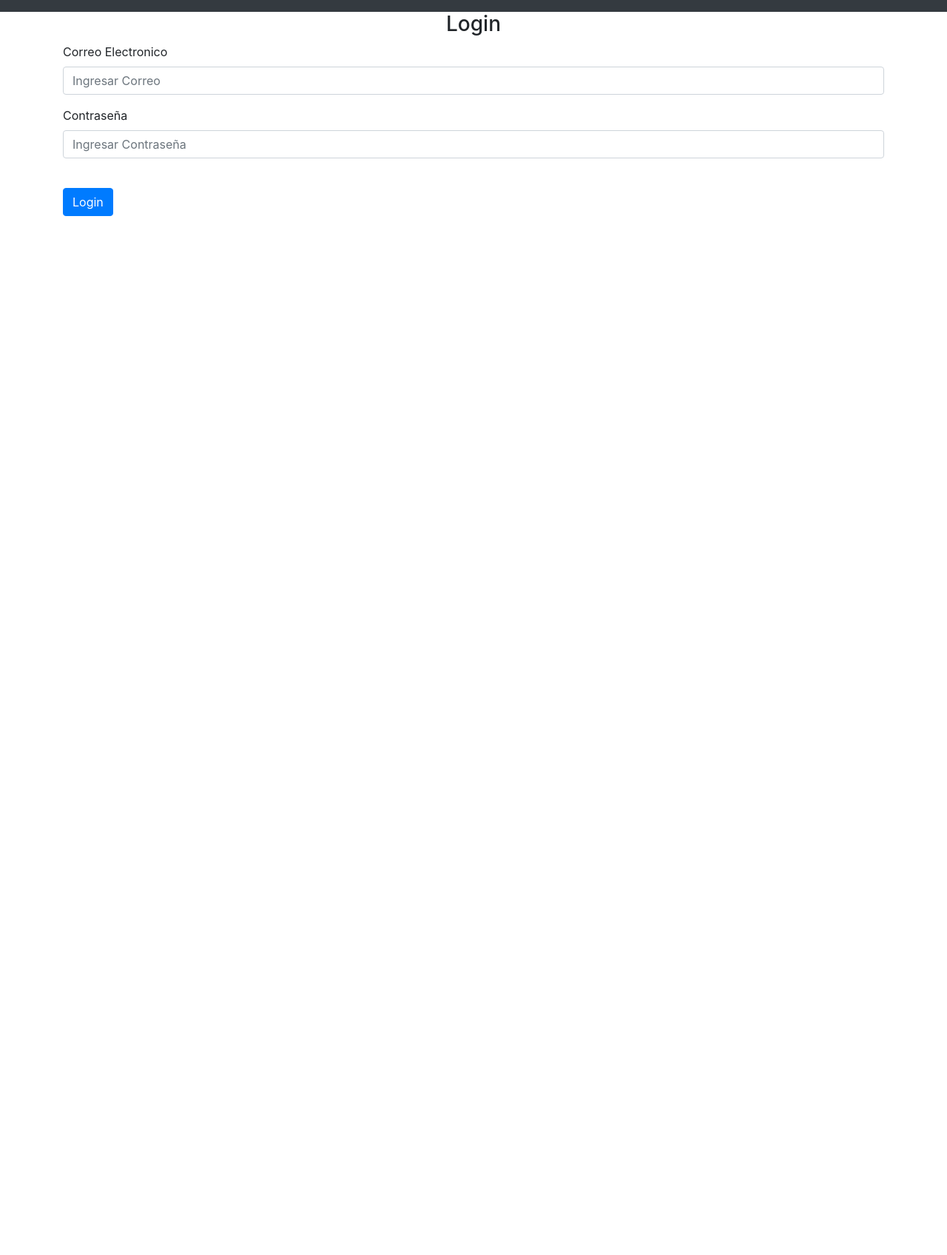
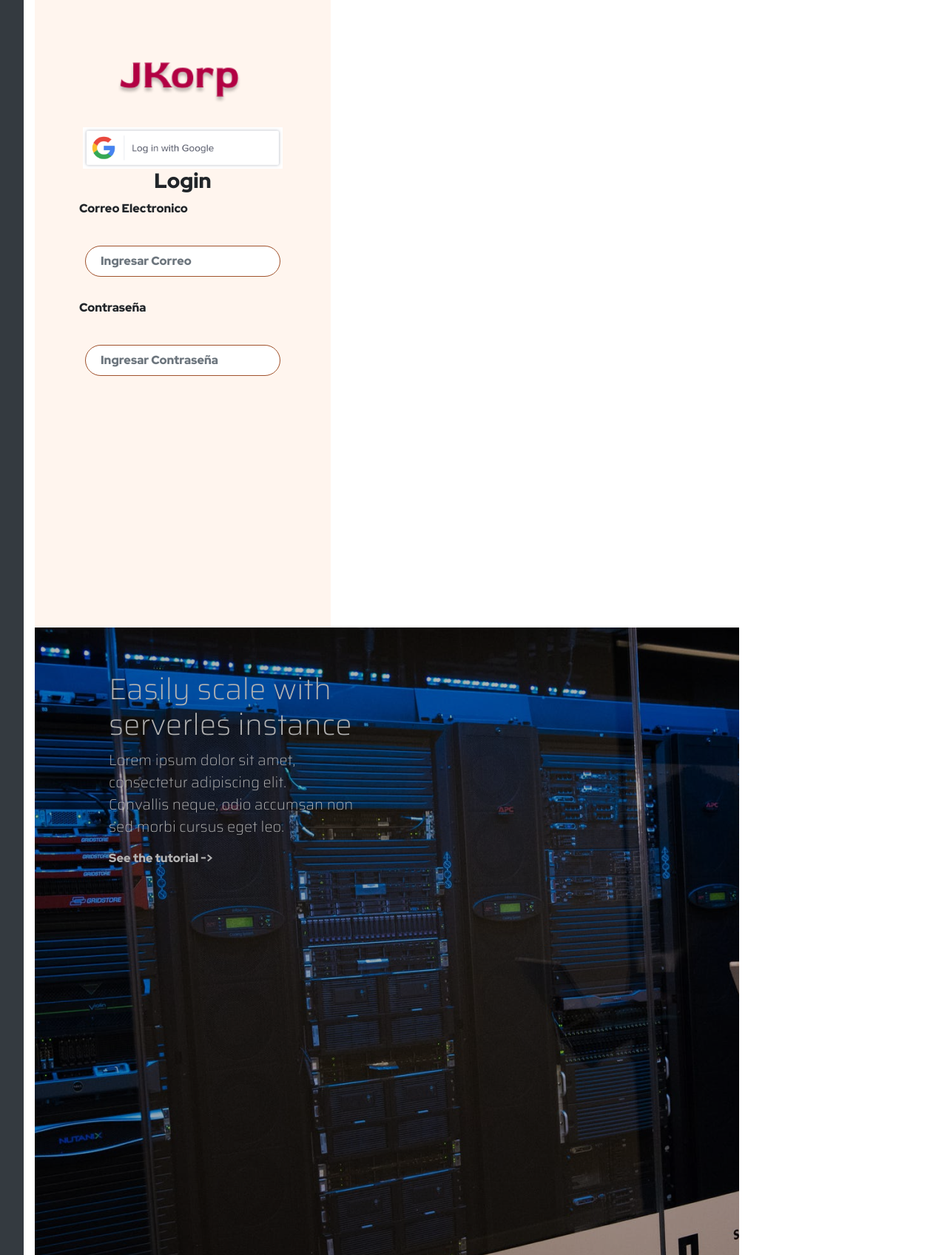
Before and after one commit to alexandermoralesp/ELearning-Platform, a Flask app: page /login in a window 1280 px wide. Shown: the whole page at 74% size. Before the commit the page ends 292 px from the top, so only its background shows below. Run offline with Flask 2, Linux system fonts and the light colour scheme; some libraries are stand-ins or nearby versions.

Commit message:
layout change login

```diff
--- a/static/css/main.css
+++ /dev/null
@@ -1,3 +0,0 @@
-h1{
-    background-color: blue;
-}
--- a/templates/index.html
+++ b/templates/index.html
@@ -30,7 +30,7 @@
                     <a href="#">Contact</a>
                 </li>
                 <li>
-                    <a href="#" style="padding: 20px 20px 20px; border-radius: 8px;
+                    <a href="/login" style="padding: 20px 20px 20px; border-radius: 8px;
                     background-color: rgba(160, 35, 56, 0.911); color: white;">
                     Inicia Sesion
                     </a>
--- a/templates/login.html
+++ b/templates/login.html
@@ -1,5 +1,20 @@
+<!DOCTYPE html>
+<html>
+<head>
+  <link rel="stylesheet" type="text/css" href="static/css/loginstylesheet.css">
+</head>
+
 {% extends "base.html" %} {% block title %}Login{% endblock %} {% block content
     %}
+
+
+    <div class="left">
+      <div>
+          <img src="static/img/JKorp.png" width="170" height="95" alt="JKorp Logo" class="leftmargin">
+      </div>
+      <a id="google" href="#"><br> <br> <br> <br> <br> <br></a>
+
+
       <form method="POST">
         <h3 align="center">Login</h3>
         <div class="form-group">
@@ -25,4 +40,22 @@
         <br />
         <button type="submit" class="btn btn-primary">Login</button>
       </form>
-    {% endblock %}
+    <button class="button"><a href="/register">Don't have an account? &nbsp;&nbsp;&nbsp;&nbsp;&nbsp;&nbsp;&nbsp;&nbsp; Sign up</a></button>
+  </div>
+  <div class="right">
+      <div class="right-div">
+          <h2>
+              Easily scale with <br>
+              serverles instance
+          </h2>
+          <p>
+              Lorem ipsum dolor sit amet,<br> consectetur
+              adipiscing elit.<br> Convallis neque, odio accumsan
+              non<br> sed morbi cursus eget leo.
+          </p>
+          <a href="#">
+              See the tutorial ->
+          </a>
+      </div>
+  </div>
+  </html>    {% endblock %}
```
Also changed, not shown: static/css/Rectangle 1.png (renamed from static/img/Rectangle 1.png). Lines whose indentation alone changed are shown as unchanged.
